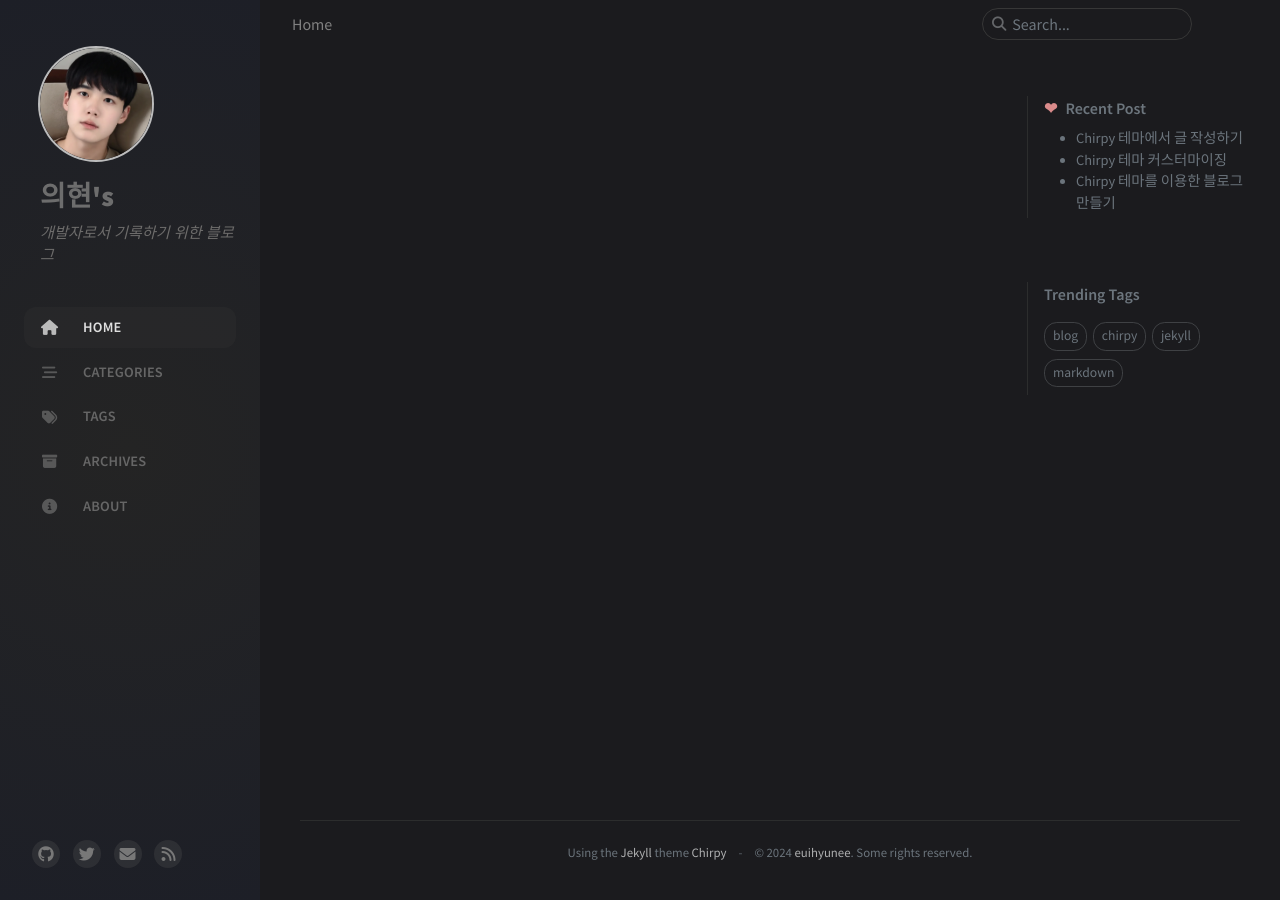
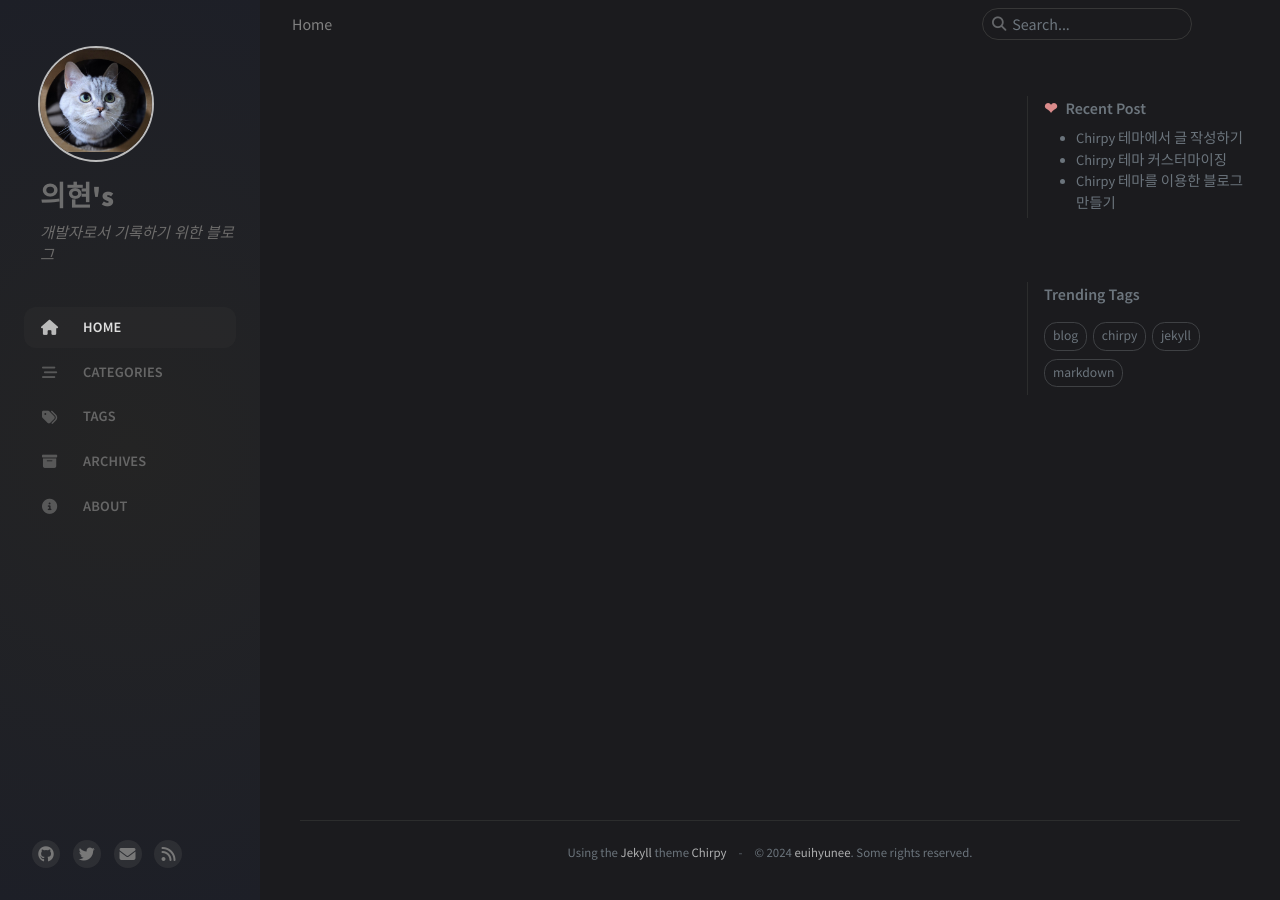
Before and after one commit to Euihyunee/euihyunee.github.io, a Jekyll site: the page built from index.html, in a window 1280 px wide. Built offline with Jekyll 4.4.1, drawn with Linux system fonts in a browser that asks for light colours; comment, search, counter and statistics services are not loaded.

Commit message:
[update] profile

```diff
--- a/_config.yml
+++ b/_config.yml
@@ -73,7 +73,7 @@ theme_mode: dark # [light|dark]
 img_cdn:
 
 # the avatar on sidebar, support local or CORS resources
-avatar: '/assets/img/profile/profile.png'
+avatar: '/assets/img/profile/cat.jpeg'
 
 # boolean type, the global switch for TOC in posts.
 toc: true
```
Also changed, not shown: assets/img/profile/cat.jpeg (added).
